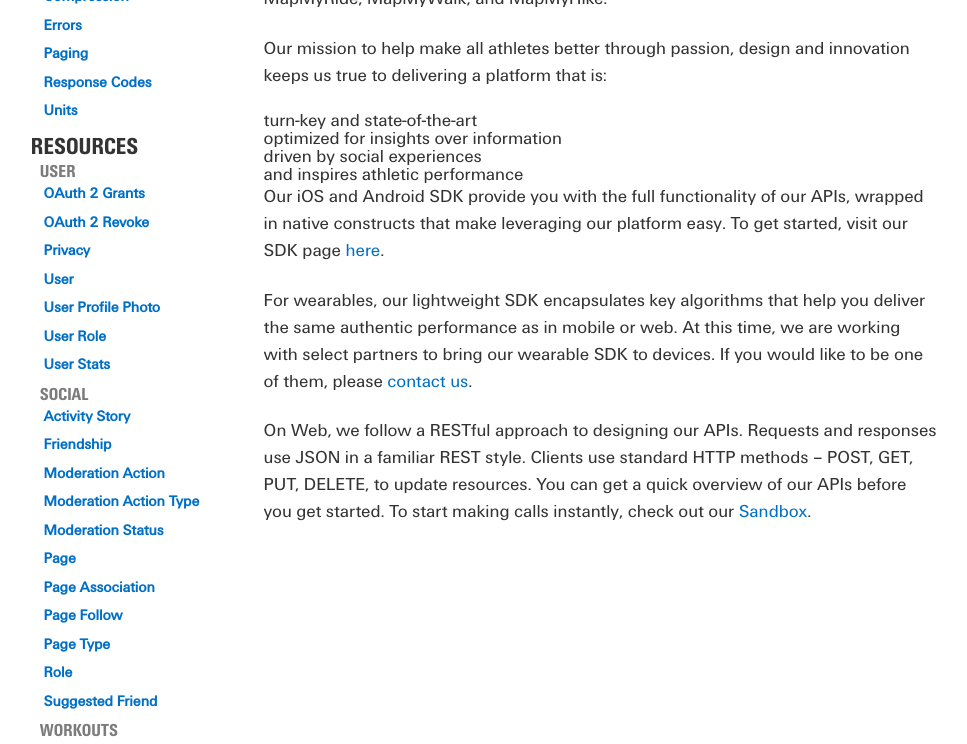
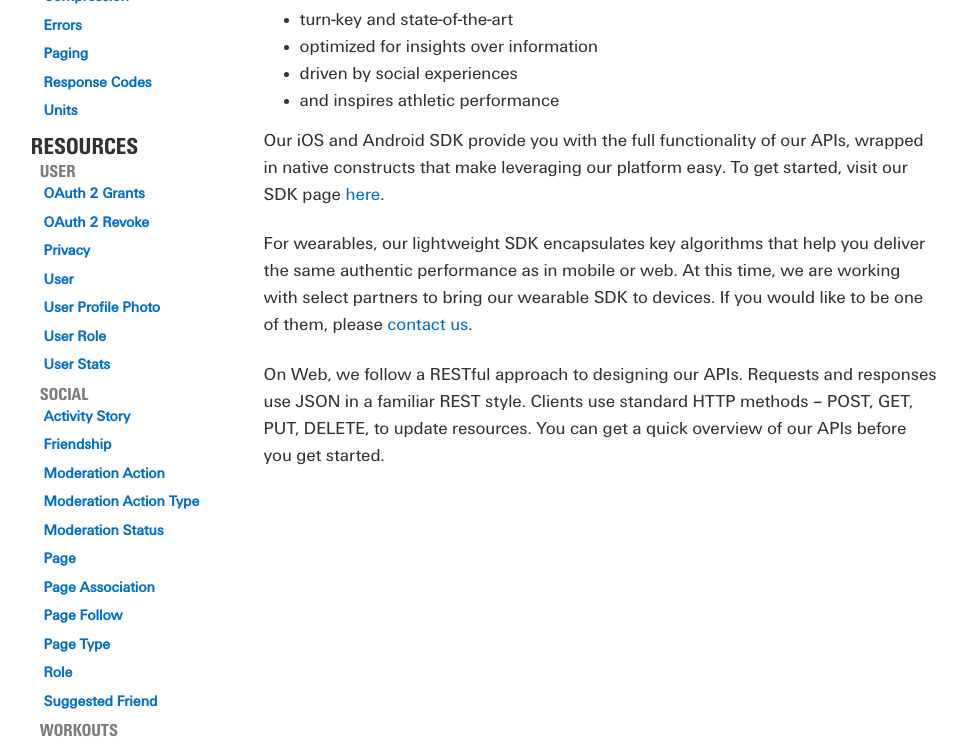
Before and after one commit to jeudyx/jeudyx.github.io, a Jekyll site: the page built from docs/index.html, in a window 1280 px wide and 1400 px high, cut to the strip 656-1400 px from the top of the window. Shown: the whole strip, without its empty margins (152-1119 px from the left). Built offline with Jekyll 4.4.1, drawn with Linux system fonts in a browser that asks for light colours.

Commit message:
styling docs landing page

```diff
--- a/_sass/_documentation.scss
+++ b/_sass/_documentation.scss
@@ -54,3 +54,27 @@
   }
 
 }
+
+.page-docs {
+  h1, h1 + p {
+    text-align: center;
+  }
+  h1 + p {
+    font-size: 24px;
+    margin: 1em 0 2em;
+  }
+  ul {
+    margin: 1em 0 1em 2em;
+  }
+  li {
+    list-style-type: disc;
+    list-style-position: outside;
+    margin: .5em 0;
+  }
+}
+.page-docs-img {
+  float: right;
+  display: block;
+  margin-bottom: 2em;
+  margin-left: 2em;
+}
--- a/docs/index.html
+++ b/docs/index.html
@@ -4,14 +4,14 @@
 version: v7.1
 ---
 
-<div class="ua-container">
+<div class="ua-container page-docs">
     <article>
         <section>
             <h1 id="overview" style="font-size: 45px;">Designed to Make Athletes Better</h1>
             <p class="subhead">Create engaging cross-platform fitness experiences for web,<br/>mobile, and wearable devices.</p>
         </section>
 
-        <a href="http://developer-ua.mapmyfitness.com.s3.amazonaws.com/assets/docs/platform_diagram_800.png" data-featherlight="image" class="docs--img">
+        <a href="http://developer-ua.mapmyfitness.com.s3.amazonaws.com/assets/docs/platform_diagram_800.png" class="page-docs-img">
             <img id="platform_diagram"
                 src="http://developer-ua.mapmyfitness.com.s3.amazonaws.com/assets/docs/platform_diagram_300.png"
                 height="300" width="300" />
@@ -38,8 +38,7 @@
             <a href="mailto:Partner-Support@underarmour.com">contact us</a>.
         </p>
         <p>
-            On Web, we follow a RESTful approach to designing our APIs. Requests and responses use JSON in a familiar REST style. Clients use standard HTTP methods – POST, GET, PUT, DELETE, to update resources. You can get a quick overview of our APIs before you get started. To start making calls instantly, check out our
-            <a href="/io-docs">Sandbox</a>.
+            On Web, we follow a RESTful approach to designing our APIs. Requests and responses use JSON in a familiar REST style. Clients use standard HTTP methods – POST, GET, PUT, DELETE, to update resources. You can get a quick overview of our APIs before you get started.
         </p>
     </article>
 </div>
```
